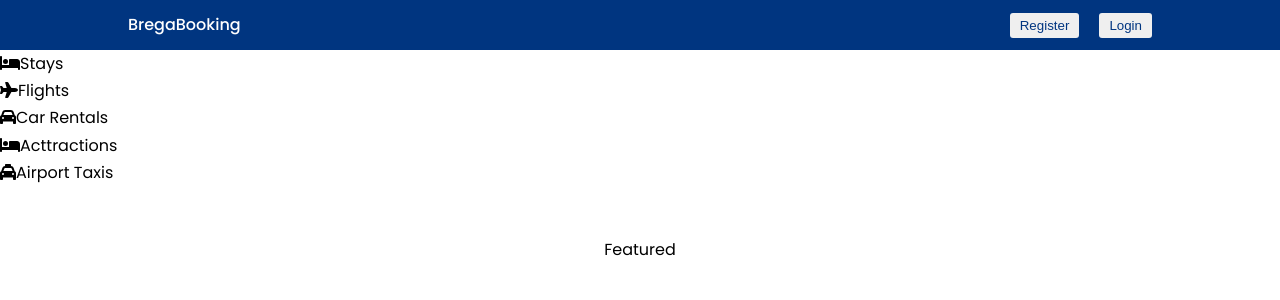
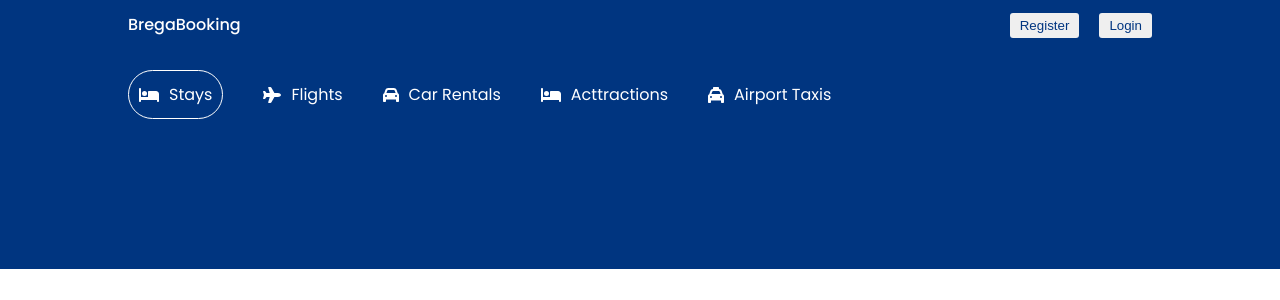
Before and after one commit to bregarulai/booking-mern, a React (Create React App) app in the folder client/: page / in a window 1280 px wide. Shown: the top 300 px of the page. Built offline with nearby package versions, Linux system fonts and the light colour scheme.

Commit message:
added style to header top part

```diff
--- a/client/src/components/Header/Header.jsx
+++ b/client/src/components/Header/Header.jsx
@@ -17,7 +17,7 @@ const Header = ({ type }) => {
         }
       >
         <div className='header__list'>
-          <div className='header__item'>
+          <div className='header__item header__item--active'>
             <FontAwesomeIcon icon={faBed} />
             <span>Stays</span>
           </div>
--- a/client/src/components/Header/_header.scss
+++ b/client/src/components/Header/_header.scss
@@ -0,0 +1,35 @@
+.header {
+    background-color: $color-primary;
+    color: $color-white;
+    display: flex;
+    justify-content: center;
+    position: relative;
+
+    &__container {
+        width: 100%;
+        max-width: $container-max-width;
+        margin: 2rem 0 10rem 0;
+
+        &--hotels {
+            margin: 2rem 0 0 0;
+        }
+    }
+
+    &__list {
+        display: flex;
+        gap: 4rem;
+        margin-bottom: 5rem;
+    }
+
+    &__item {
+        display: flex;
+        align-items: center;
+        gap: 1rem;
+
+        &--active {
+            border: 1px solid $color-white;
+            padding: 1rem;
+            border-radius: 2.5rem;
+        }
+    }
+}
```
